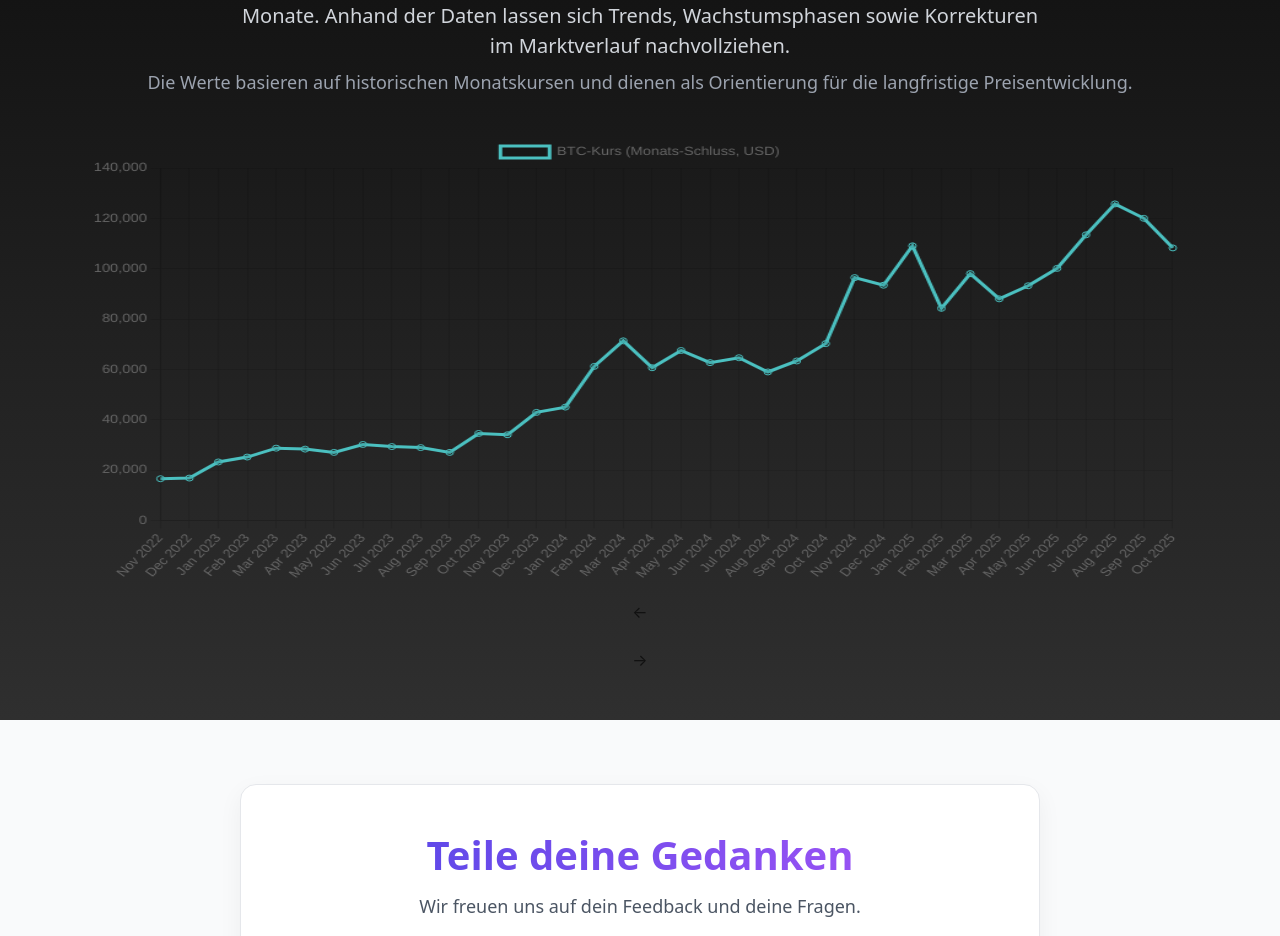
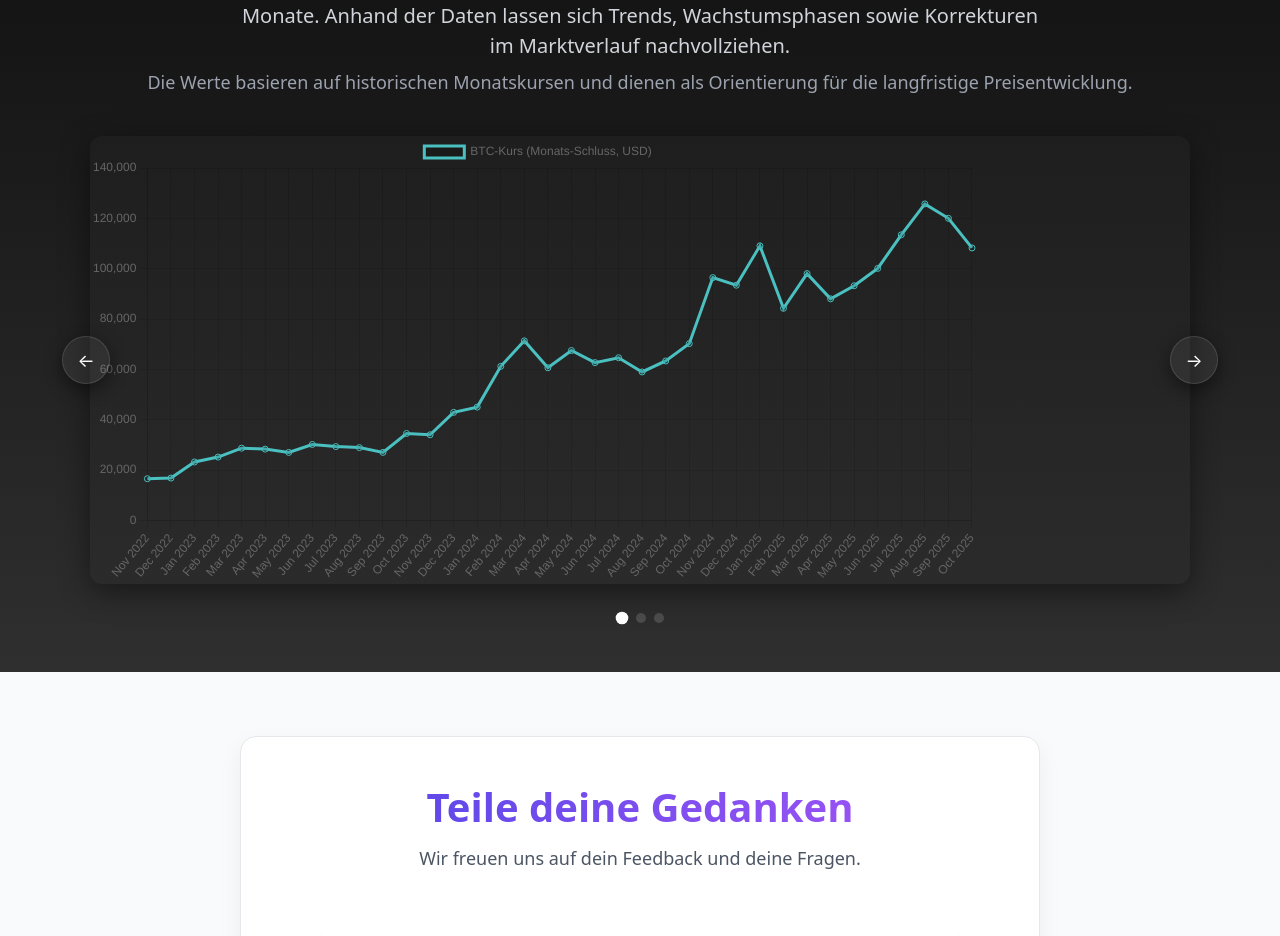
Before and after one commit to crabDono/dmwt_vercell_app, a Next.js app: page / in a window 1280 px wide. Shown: the part 961-1897 px from the top of the page. Built offline with nearby package versions, Linux system fonts and the light colour scheme; no server answers; the database is empty.

Commit message:
chart style changes

```diff
--- a/src/components/sections/Infographic/Infographic.module.css
+++ b/src/components/sections/Infographic/Infographic.module.css
@@ -113,7 +113,8 @@
   justify-content: center;
   align-items: center;
   margin-top: 1.5rem;
-  overflow: hidden;
+  overflow: visible; /* arrows außerhalb erlauben */
+  position: relative; /* für absolute Buttons */
 }
 
 /* Chart Wrapper: maximale Breite erhöhen, Höhe über Viewport definieren */
@@ -125,30 +126,116 @@
   max-height: 720px; /* verhindert zu hohe Charts */
   transition: transform 240ms ease, opacity 240ms ease;
   display: block;
+  border-radius: 12px;
+  background: linear-gradient(
+    180deg,
+    rgba(255, 255, 255, 0.02),
+    rgba(0, 0, 0, 0.02)
+  ); /* leichter Hintergrundfall */
+  box-shadow: 0 8px 30px rgba(0, 0, 0, 0.45);
+  overflow: hidden;
 }
 
-/* Falls Chart-Komponenten canvas/svg verwenden: zwinge volle Größe */
-.chartWrapper :global(canvas),
-.chartWrapper :global(svg) {
-  width: 100% !important;
-  height: 100% !important;
-  display: block;
+/* Seitliche Pfeile (links/rechts) */
+.sideArrow {
+  position: absolute;
+  top: 50%;
+  transform: translateY(-50%);
+  background: rgba(255, 255, 255, 0.06);
+  color: #fff;
+  border: 1px solid rgba(255, 255, 255, 0.12);
+  width: 48px;
+  height: 48px;
+  border-radius: 999px;
+  display: flex;
+  align-items: center;
+  justify-content: center;
+  cursor: pointer;
+  font-size: 1.125rem;
+  transition: background 140ms ease, transform 120ms ease, box-shadow 140ms ease;
+  box-shadow: 0 6px 18px rgba(0, 0, 0, 0.45);
+  z-index: 5;
 }
 
-/* Mobile: etwas geringere Höhe */
+.sideArrow:hover {
+  background: rgba(255, 255, 255, 0.12);
+  transform: translateY(-50%) scale(1.03);
+}
+
+.sideArrow:active {
+  transform: translateY(-50%) scale(0.98);
+}
+
+.sideArrow:focus {
+  outline: 2px solid rgba(255, 255, 255, 0.12);
+  outline-offset: 4px;
+}
+
+/* Positionierung links/rechts */
+.sideArrow.left {
+  left: calc(
+    (100% - 1100px) / 2 - 28px
+  ); /* an Chart-Rand ausrichten bei großen Viewports */
+}
+
+.sideArrow.right {
+  right: calc((100% - 1100px) / 2 - 28px);
+}
+
+/* Fallback / mobile: Pfeile näher an Chart platzieren */
+@media (max-width: 1024px) {
+  .sideArrow.left {
+    left: 8px;
+  }
+  .sideArrow.right {
+    right: 8px;
+  }
+}
+
+/* Mobile: Pfeile kleiner, Charthöhe anpassen */
 @media (max-width: 767px) {
   .chartWrapper {
     max-width: 100%;
     height: 46vh;
     min-height: 240px;
+    border-radius: 10px;
+  }
+  .sideArrow {
+    width: 40px;
+    height: 40px;
+    font-size: 1rem;
+  }
+  .sideArrow.left {
+    left: 6px;
+  }
+  .sideArrow.right {
+    right: 6px;
   }
 }
 
-/* Tablet / kleinere Laptops */
-@media (max-width: 1024px) {
-  .chartWrapper {
-    max-width: 900px;
-    height: 50vh;
-    min-height: 300px;
-  }
+/* Dots styling verbessern */
+.dots {
+  display: flex;
+  gap: 0.5rem;
+  align-items: center;
+  justify-content: center;
+  margin-top: 12px;
 }
+
+.dot {
+  width: 10px;
+  height: 10px;
+  border-radius: 999px;
+  background: rgba(255, 255, 255, 0.15);
+  border: none;
+  cursor: pointer;
+  padding: 0;
+  transition: transform 120ms ease, background 120ms ease;
+}
+
+.activeDot {
+  background: #fff;
+  width: 12px;
+  height: 12px;
+  transform: scale(1.05);
+}
--- a/src/components/sections/Infographic/index.tsx
+++ b/src/components/sections/Infographic/index.tsx
@@ -40,21 +40,28 @@ const Infographic = () => {
           aria-roledescription="carousel"
           aria-label="Charts"
         >
-          <div className={styles.chartWrapper} key={charts[current].id}>
-            {charts[current].node}
-          </div>
-        </div>
-
-        {/* Controls / Pagination für Charts */}
-        <div className={styles.carouselControls}>
           <button
-            className={styles.arrowButton}
+            className={`${styles.sideArrow} ${styles.left}`}
             onClick={prev}
             aria-label="Vorheriges Chart"
           >
             ←
           </button>
 
+          <div className={styles.chartWrapper} key={charts[current].id}>
+            {charts[current].node}
+          </div>
+          <button
+            className={`${styles.sideArrow} ${styles.right}`}
+            onClick={next}
+            aria-label="Nächstes Chart"
+          >
+            →
+          </button>
+        </div>
+
+        {/* Controls / Pagination für Charts */}
+        <div className={styles.carouselControls}>
           <div className={styles.dots}>
             {charts.map((c, i) => (
               <button
@@ -68,14 +75,6 @@ const Infographic = () => {
               />
             ))}
           </div>
-
-          <button
-            className={styles.arrowButton}
-            onClick={next}
-            aria-label="Nächstes Chart"
-          >
-            →
-          </button>
         </div>
 
         <div className={styles.grid}>
```
